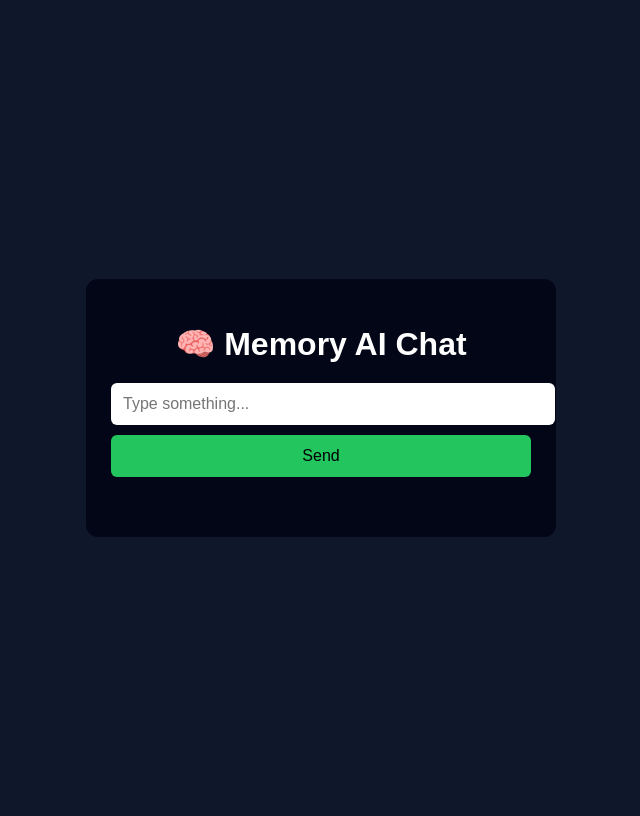
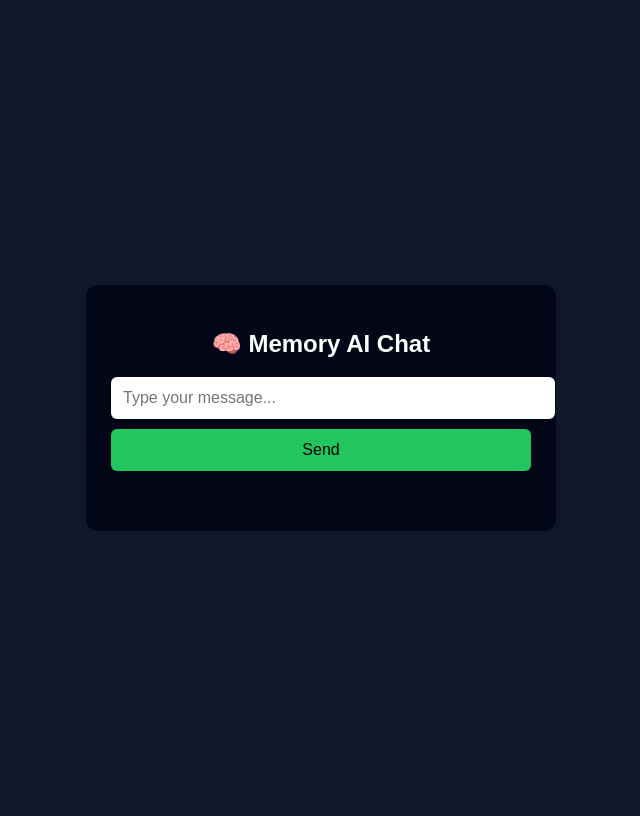
Before and after one commit to Poorani2212/memory-ai-project, a Python web app: template templates/index.html in a window 1280 px wide. Shown: the whole page, without its empty margins (319-959 px from the left). Run offline with Jinja, Linux system fonts and the light colour scheme; the template is opened without the code that fills it, so the values that code supplies are empty.

Commit message:
Update index.html

```diff
--- a/templates/index.html
+++ b/templates/index.html
@@ -1,30 +1,24 @@
 <!DOCTYPE html>
-<html lang="en">
+<html>
 <head>
-  <meta charset="UTF-8" />
   <title>Memory AI Chat</title>
   <meta name="viewport" content="width=device-width, initial-scale=1.0">
-
   <style>
     body {
       background: #0f172a;
       color: white;
-      font-family: Arial, sans-serif;
+      font-family: Arial;
       display: flex;
       justify-content: center;
       align-items: center;
       height: 100vh;
     }
     .box {
-      width: 100%;
-      max-width: 420px;
+      width: 420px;
       background: #020617;
       padding: 25px;
       border-radius: 12px;
       text-align: center;
-    }
-    h1 {
-      margin-bottom: 20px;
     }
     input {
       width: 100%;
@@ -44,9 +38,6 @@
       border-radius: 6px;
       cursor: pointer;
     }
-    button:hover {
-      background: #16a34a;
-    }
     #reply {
       margin-top: 15px;
       color: #38bdf8;
@@ -57,14 +48,9 @@
 
 <body>
   <div class="box">
-    <h1>🧠 Memory AI Chat</h1>
+    <h2>🧠 Memory AI Chat</h2>
 
-    <input
-      id="msg"
-      type="text"
-      placeholder="Type something..."
-    />
-
+    <input id="msg" placeholder="Type your message..." />
     <button onclick="sendMsg()">Send</button>
 
     <div id="reply"></div>
@@ -73,32 +59,23 @@
   <script>
     async function sendMsg() {
       const input = document.getElementById("msg");
-      const replyBox = document.getElementById("reply");
+      const reply = document.getElementById("reply");
+      const text = input.value.trim();
 
-      const text = input.value.trim();
       if (!text) {
-        replyBox.innerText = "⚠️ Type something first";
+        reply.innerText = "Type something first";
         return;
       }
 
-      replyBox.innerText = "⏳ Thinking...";
+      reply.innerText = "Thinking...";
 
       try {
         const res = await fetch("/chat", {
           method: "POST",
-          headers: {
-            "Content-Type": "application/json"
-          },
+          headers: { "Content-Type": "application/json" },
           body: JSON.stringify({ message: text })
         });
 
         const data = await res.json();
-        replyBox.innerText = data.response || "No response";
+        reply.innerText = data.response;
         input.value = "";
-      } catch (err) {
-        replyBox.innerText = "❌ Backend connection failed";
-      }
-    }
-  </script>
-</body>
-</html>
```
